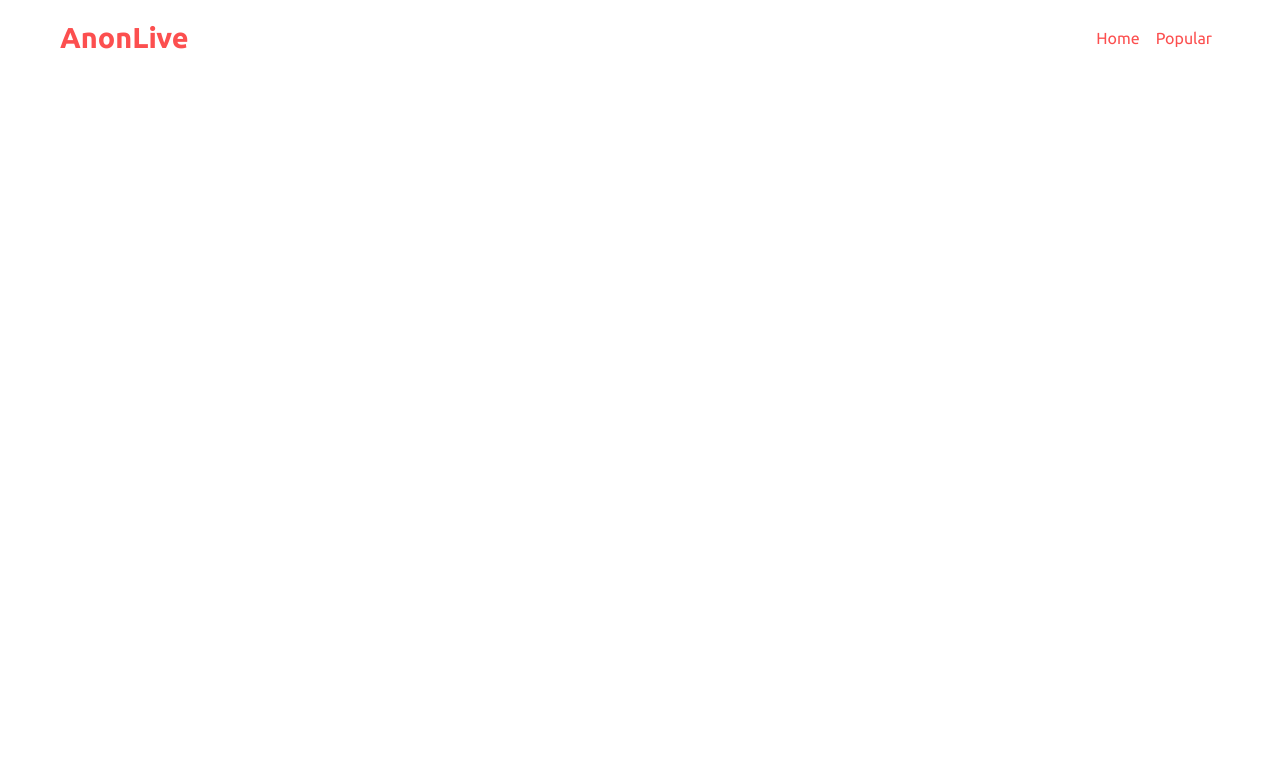
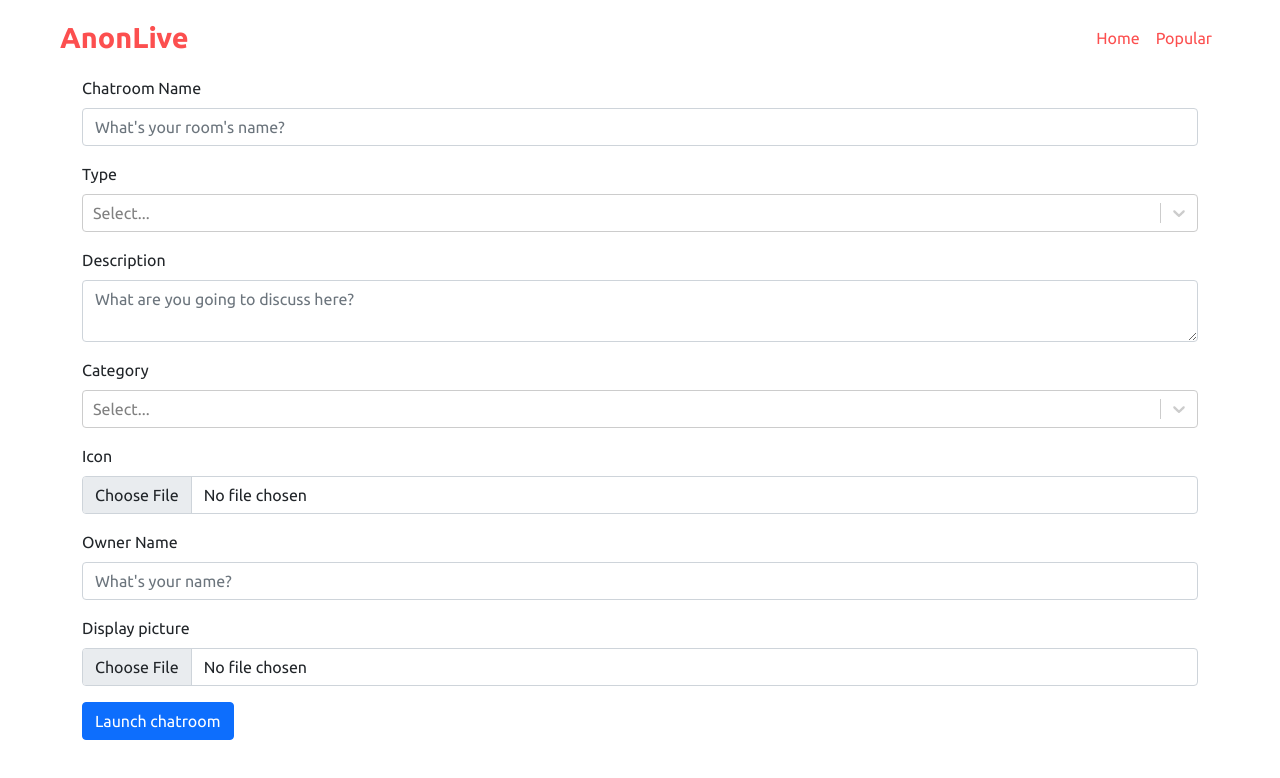
Before and after one commit to joseph-benoy/anonlive, a React (Create React App) app in the folder ui/: page /chat in a window 1280 px wide. Shown: the top 778 px of the page. Built offline with nearby package versions, Linux system fonts and the light colour scheme; no server answers.

Commit message:
chat settings form added

```diff
--- a/ui/package.json
+++ b/ui/package.json
@@ -15,8 +15,10 @@
     "react-bootstrap": "^2.1.2",
     "react-bootstrap-icons": "^1.7.2",
     "react-dom": "^17.0.2",
+    "react-hook-form": "^7.27.1",
     "react-router-dom": "^6.2.1",
     "react-scripts": "5.0.0",
+    "react-select": "^5.2.2",
     "socket.io-client": "^4.4.1",
     "typescript": "^4.5.5",
     "web-vitals": "^2.1.4"
--- /dev/null
+++ b/ui/src/interfaces/index.ts
@@ -0,0 +1,14 @@
+export interface SelectOption{
+    label:string,
+    value:string
+}
+
+export interface ChatSettingsFormData{
+    name:string,
+    description:string,
+    type:string,
+    category:string,
+    owner:string,
+    dp:Object,
+    icon:Object
+}
--- a/ui/src/pages/chatSettings/index.tsx
+++ b/ui/src/pages/chatSettings/index.tsx
@@ -1,15 +1,98 @@
 import "./chatSettings.scss";
-import React, { useEffect } from "react";
+import React, { useEffect, useState } from "react";
 import Header from "../../components/header";
-import { io } from "socket.io-client";
+import { Container, Form,Button } from "react-bootstrap";
+import {  SelectOption } from "../../interfaces";
+import Select from 'react-select';
+import { useForm,Controller } from "react-hook-form";
+
 
 const ChatSettings:React.FC = ():JSX.Element=>{
-    useEffect(()=>{
-        var chatRoomSocket = io("/chatroom");
-    },[])
+    const options:Array<SelectOption> = [
+        { value: 'chocolate', label: 'Chocolate' },
+        { value: 'strawberry', label: 'Strawberry' },
+        { value: 'vanilla', label: 'Vanilla' }
+      ];
+      const typeOptions:Array<SelectOption> = [
+        { value: 'private', label: 'Private' },
+        { value: 'protected', label: 'Protected' },
+        { value: 'open', label: 'Open' }
+      ];
+      const { register, handleSubmit,formState: { errors },control } = useForm();
+      const onSubmit = (data:any) => {
+          console.log(data)
+        };
     return(
         <>
             <Header/>
+            <Container>
+                <Form onSubmit={handleSubmit(onSubmit)}>
+                    <Form.Group className="mb-3">
+                        <Form.Label>Chatroom Name</Form.Label>
+                        <Form.Control {...register("name", { required: true })} type="text" placeholder="What's your room's name?" />
+
+                        {errors.name && <span>Chatroom name required</span>}
+
+                    </Form.Group>
+                    <Form.Group className="mb-3">
+                        <Form.Label>Type</Form.Label>
+                        <Controller
+                            rules={{ required: true }}
+                                control={control}
+                                defaultValue={""}
+                                            name="type"
+                                            render={({ field: { onChange, value, ref }}) => (
+                                            <Select
+                                                ref={ref}
+                                                value={typeOptions.filter(c => value.includes(c.value))}
+                                                onChange={(val:any) => onChange(val.value)}
+                                                options={typeOptions}
+                                            />
+                                            )}
+                        />
+                    {errors.type && <span>Chatroom type required</span>}
+                </Form.Group>
+                    <Form.Group className="mb-3">
+                        <Form.Label>Description</Form.Label>
+                        <Form.Control  {...register("description", { required: true })}  as="textarea" placeholder="What are you going to discuss here?" />
+                        {errors.description && <span>Chatroom description required</span>}
+                    </Form.Group>
+                    <Form.Group className="mb-3">
+                        <Form.Label>Category</Form.Label>
+                        <Controller
+                            rules={{ required: true }}
+                                control={control}
+                                defaultValue={""}
+                                            name="category"
+                                            render={({ field: { onChange, value, ref }}) => (
+                                            <Select
+                                                ref={ref}
+                                                value={options.filter(c => value.includes(c.value))}
+                                                onChange={(val:any) => onChange(val.value)}
+                                                options={options}
+                                            />
+                                            )}
+
+                        />
+                        {errors.category && <span>Chatroom category required</span>}
+                               </Form.Group>
+                    <Form.Group className="mb-3">
+                        <Form.Label>Icon</Form.Label>
+                        <Form.Control  {...register("icon")}  accept="image/*" type="file" placeholder="Choose your chatroom icon" />
+                    </Form.Group>
+                    <Form.Group className="mb-3">
+                        <Form.Label>Owner Name</Form.Label>
+                        <Form.Control  {...register("owner", { required: true })}  type="text" placeholder="What's your name?" />
+                        {errors.owner && <span>owner name required</span>}
+                    </Form.Group>
+                    <Form.Group className="mb-3">
+                        <Form.Label>Display picture</Form.Label>
+                        <Form.Control  {...register("dp")}  accept="image/*" type="file" placeholder="Choose your profile picture" />
+
+                    </Form.Group>
+                    <Button type="submit" variant="primary">Launch chatroom</Button>
+                </Form>
+            </Container>
         </>
     );
 }
```
Also changed, not shown: 1 other file (tests, documents, lock files or other folders).
